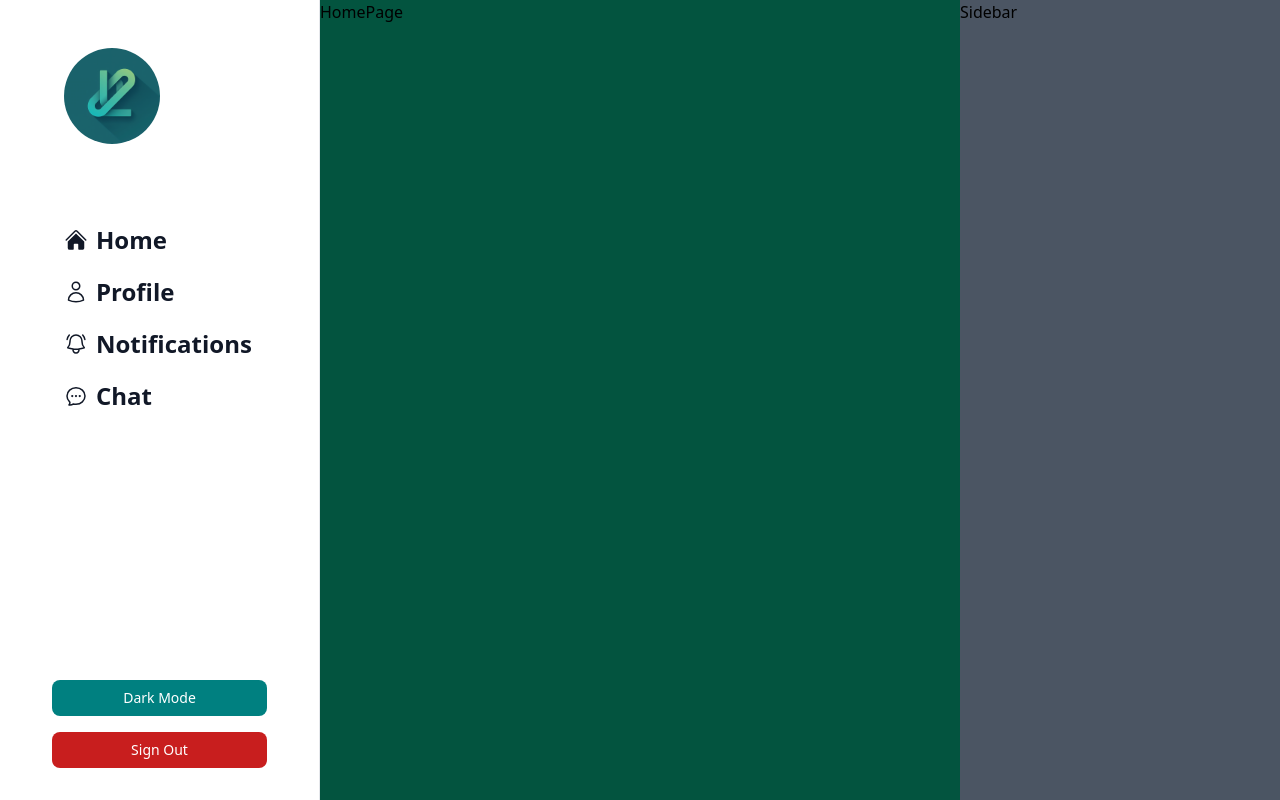
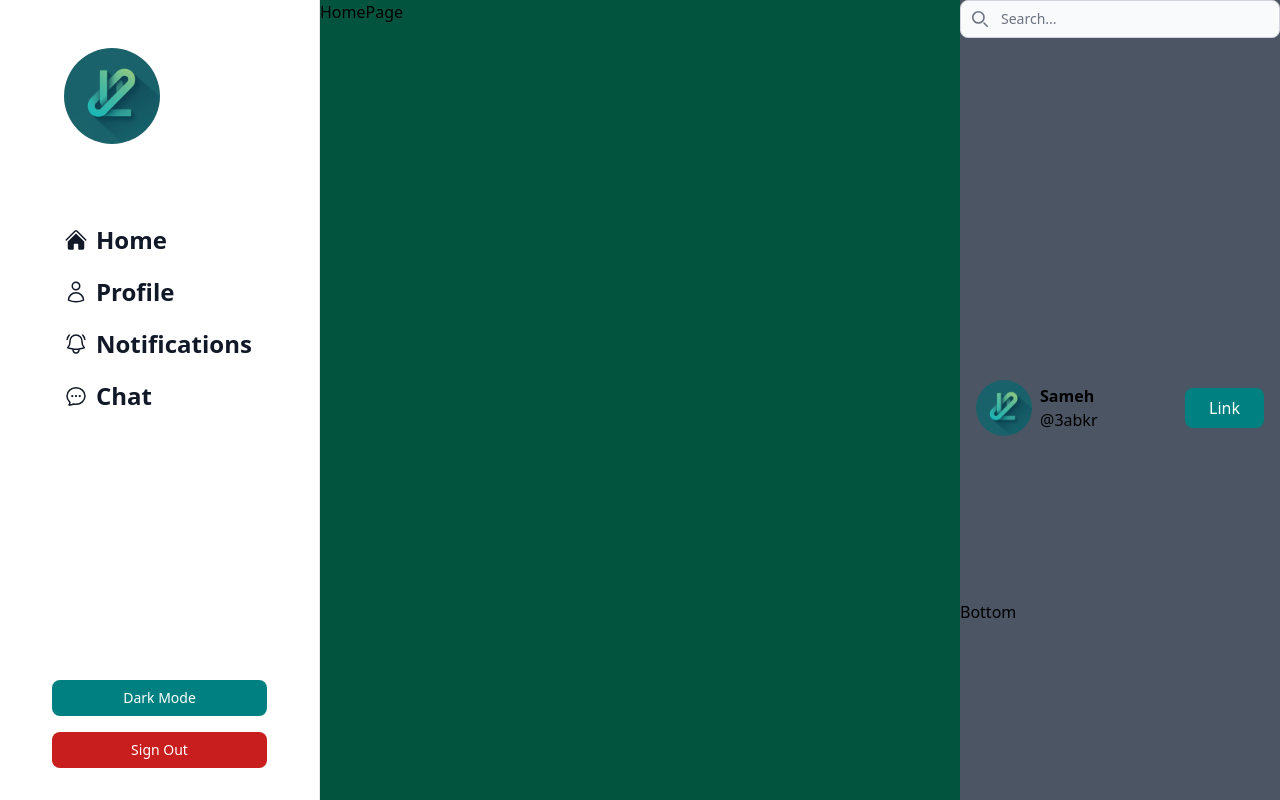
Before and after one commit to zainmo11/lynkus, a React (Vite) app in the folder client/: page / in a window 1280 px wide. Built offline with nearby package versions, Linux system fonts and the light colour scheme.

Commit message:
Post head + Unfinished sidebar

```diff
--- /dev/null
+++ b/client/src/components/Head.jsx
@@ -0,0 +1,19 @@
+import React from 'react'
+
+function Head() {
+  return (
+    <div className='flex items-center justify-start gap-2'>
+        <img
+            src="logo.png"
+            className="h-14 rounded-full object-cover"
+            alt="Logo"
+        />
+            <div className='flex flex-col'>
+                <p className='font-semibold'>Sameh</p>
+                <p className='font-thin'>@3abkr</p>
+            </div>
+    </div>
+  )
+}
+
+export default Head
--- a/client/src/components/Sidebar.jsx
+++ b/client/src/components/Sidebar.jsx
@@ -1,6 +1,25 @@
+import Head from "./Head";
+
 function Sidebar() {
   return (
-    <div className="hidden lg:block lg:col-span-2 bg-gray-600">Sidebar</div>
+    <div className="hidden lg:grid grid-rows-4 col-span-2 bg-gray-600">
+      <div className="row-span-1">
+      <div className="relative hidden md:block">
+      <div className="absolute inset-y-0 start-0 flex items-center ps-3 pointer-events-none">
+        <svg className="w-4 h-4 text-gray-500 dark:text-gray-400" aria-hidden="true" xmlns="http://www.w3.org/2000/svg" fill="none" viewBox="0 0 20 20">
+          <path stroke="currentColor" stroke-linecap="round" stroke-linejoin="round" stroke-width="2" d="m19 19-4-4m0-7A7 7 0 1 1 1 8a7 7 0 0 1 14 0Z"/>
+        </svg>
+        <span className="sr-only">Search icon</span>
+      </div>
+      <input type="text" id="search-navbar" className="block w-full p-2 ps-10 text-sm text-gray-900 border border-gray-300 rounded-lg bg-gray-50 focus:ring-blue-500 focus:border-blue-500 dark:bg-gray-700 dark:border-gray-600 dark:placeholder-gray-400 dark:text-white dark:focus:ring-blue-500 dark:focus:border-blue-500" placeholder="Search..."/>
+    </div>
+      </div>
+      <div className="row-span-2 flex justify-between items-center mt-4 mx-4">
+      <Head/>
+        <button className="bg-light-secondaryText px-6 py-2 font-medium rounded-lg text-center text-white">Link</button>
+      </div>
+      <div className="row-span-1">Bottom</div>
+    </div>
   );
 }
 
```
